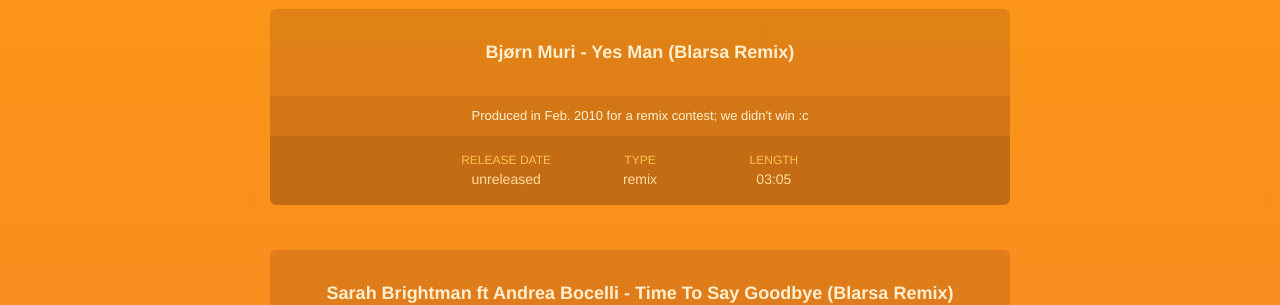
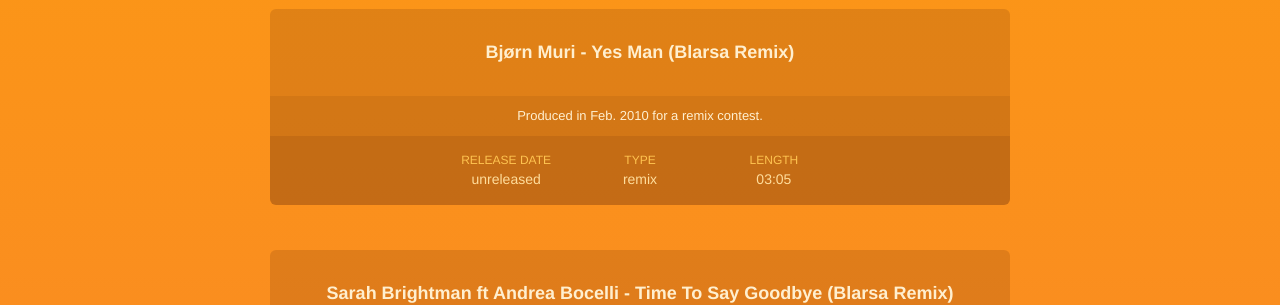
Before and after one commit to blarsa/blarsa.github.io, a Jekyll site: the page built from index.html, in a window 1280 px wide and 900 px high, scrolled down 1461 px. Shown: the part 152-457 px from the top of the window. Built offline with Jekyll 4.4.1, drawn with Linux system fonts in a browser that asks for light colours.

Commit message:
Modify 'Bjørn Muri - Yes Man' description

```diff
--- a/_data/audio.yml
+++ b/_data/audio.yml
@@ -33,7 +33,7 @@
   length: "04:54"
 
 - title: "Bjørn Muri - Yes Man (Blarsa Remix)"
-  description: "Produced in Feb. 2010 for a remix contest; we didn't win :c"
+  description: "Produced in Feb. 2010 for a remix contest."
   file_name: bjorn_muri--yes_man--blarsa_remix.mp3
   release_date: "unreleased"
   type: remix
```
